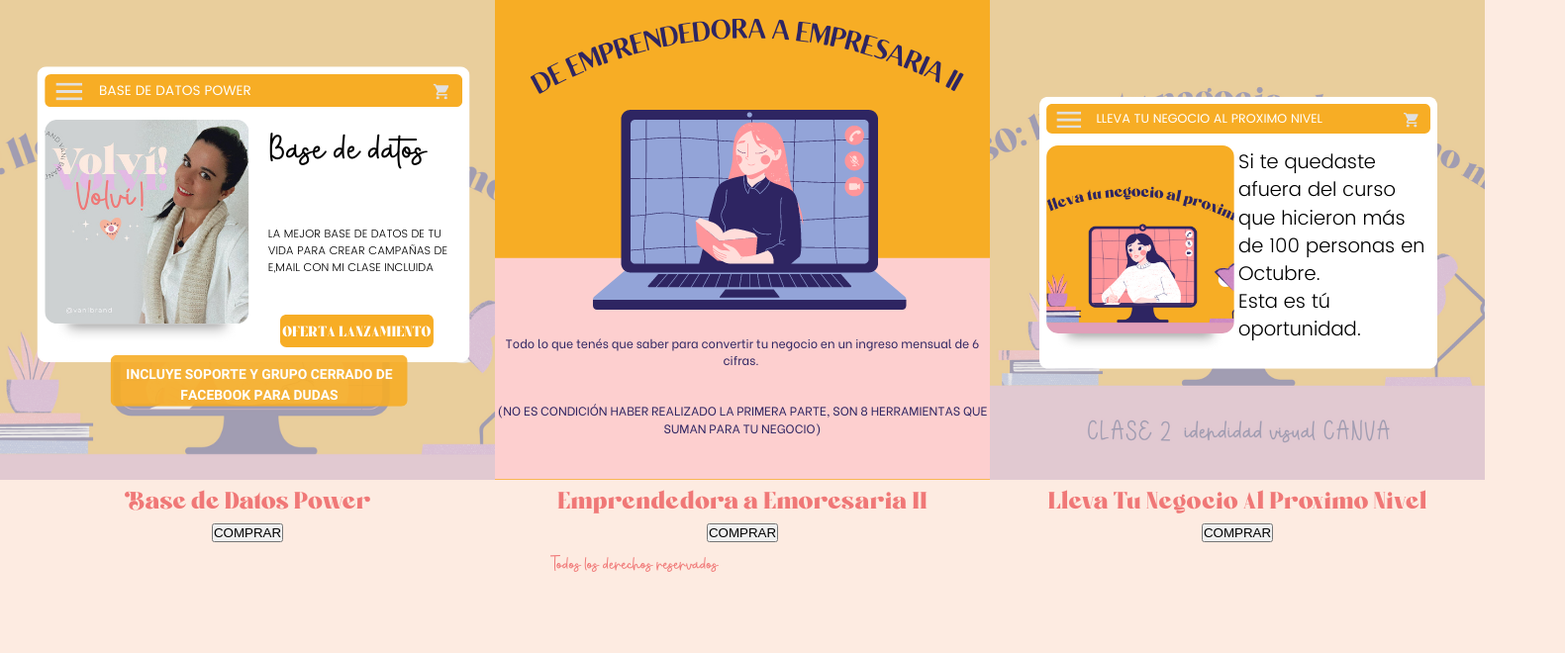
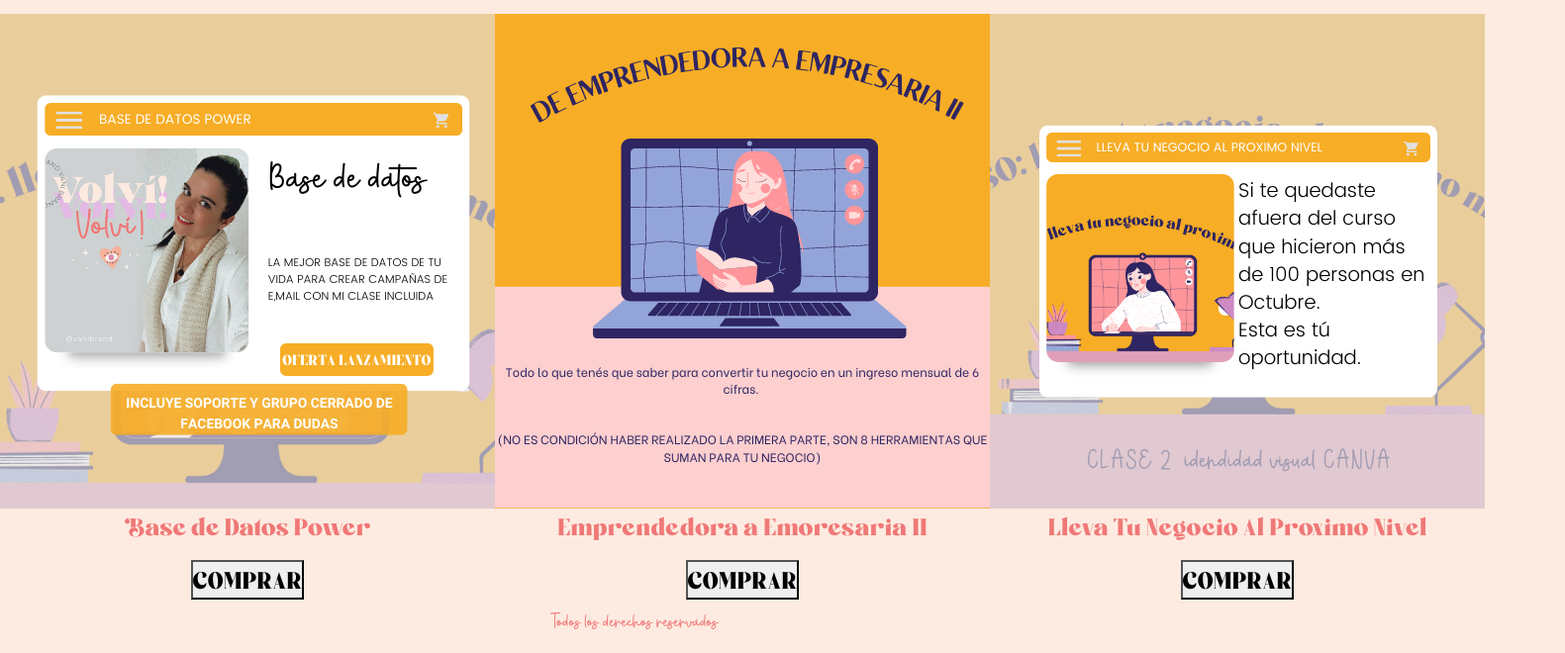
Before and after one commit to DarioMaximi/ProyectoCoder, a plain HTML site: page index.html in a window 1280 px wide. Shown: the part 1358-2018 px from the top of the page at 99% size, 1581 px wide, since content can reach past the window. Before the commit the page ends 1943 px from the top, so only its background shows below. Drawn offline with nearby package versions, Linux system fonts and the light colour scheme.

Commit message:
Corrigiendo los link de bootstrap

```diff
--- a/index.html
+++ b/index.html
@@ -6,7 +6,7 @@
     <meta name="viewport" content="width=device-width, initial-scale=1.0">
     <title>VaniBrand</title>
     <link rel="shortcut icon" href="./images/Vani.png">
-    <script src="https://cdn.jsdelivr.net/npm/bootstrap@5.1.3/dist/js/bootstrap.bundle.min.js" integrity="sha384-ka7Sk0Gln4gmtz2MlQnikT1wXgYsOg+OMhuP+IlRH9sENBO0LRn5q+8nbTov4+1p" crossorigin="anonymous"></script>
+    <link href="https://cdn.jsdelivr.net/npm/bootstrap@5.1.3/dist/css/bootstrap.min.css" rel="stylesheet" integrity="sha384-1BmE4kWBq78iYhFldvKuhfTAU6auU8tT94WrHftjDbrCEXSU1oBoqyl2QvZ6jIW3" crossorigin="anonymous">
     <link rel="stylesheet" href="./css/style.css">
 
 </head>
@@ -107,6 +107,7 @@
         <footer id="pie">
             <p>Todos los derechos reservados</p>
         </footer>
+        <script src="https://cdn.jsdelivr.net/npm/bootstrap@5.1.3/dist/js/bootstrap.bundle.min.js" integrity="sha384-ka7Sk0Gln4gmtz2MlQnikT1wXgYsOg+OMhuP+IlRH9sENBO0LRn5q+8nbTov4+1p" crossorigin="anonymous"></script>
     </div>
 
 
```
Also changed, not shown: section/almalider.html (+2 -1 lines), section/cursos.html (+2 -1 lines), section/escuela.html (+2 -1 lines), section/mentorias.html (+2 -1 lines).
